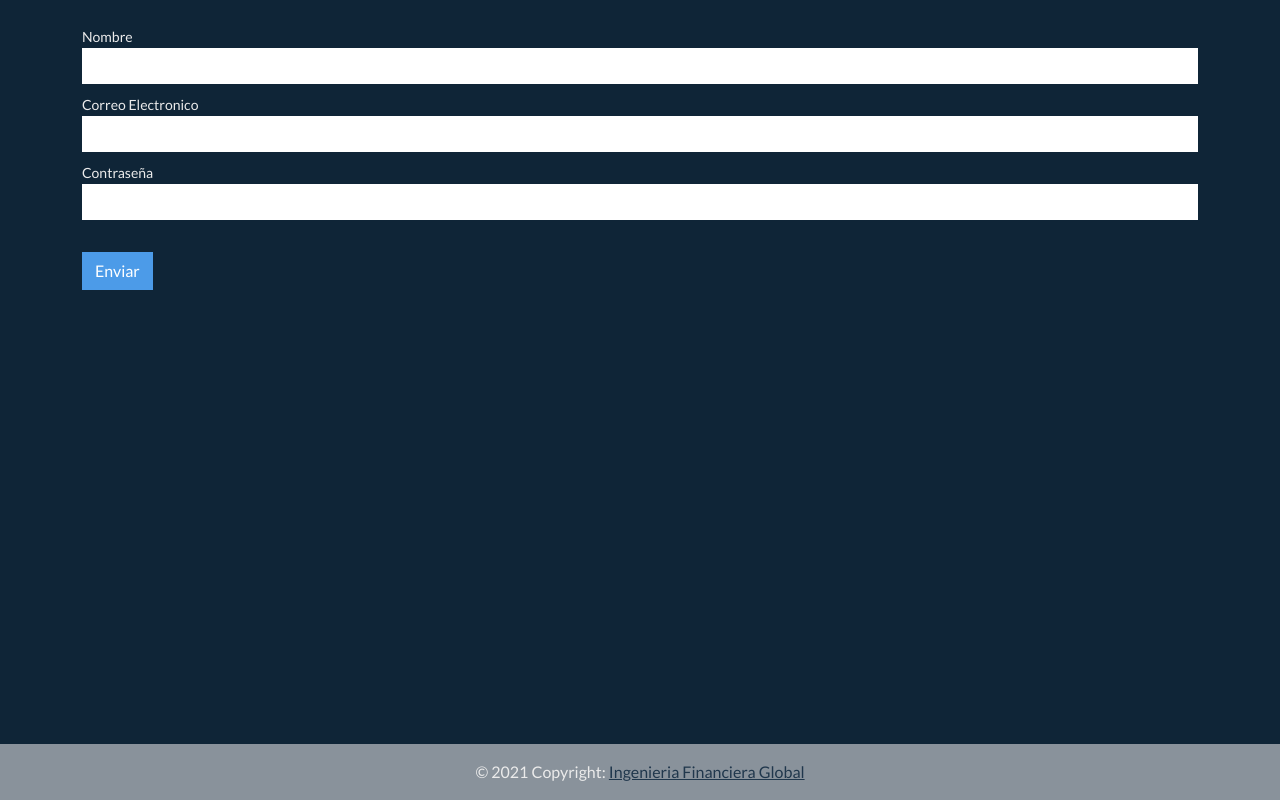
After one commit to elrogerrr/ifglobal_form, a Flask app: page /registro in a window 1280 px wide. The commit adds this page. Run offline with Flask 2, Linux system fonts and the light colour scheme; some libraries are stand-ins or nearby versions.

Commit message:
registro modificacion hasta representacion de bot

```diff
--- a/app.py
+++ b/app.py
@@ -1,5 +1,5 @@
-from re import DEBUG
 from flask import Flask, redirect, url_for, render_template, flash, request
+import forms
 
 app = Flask(__name__)
 
@@ -12,5 +12,18 @@ def index():
 def hello(name=None):
     return render_template('index.html', name=name)
 
+@app.route('/registro', methods=[ 'GET', 'POST' ] )
+def registro():
+    titulo = 'Registro'
+    registro_form  = forms.RegistroForm(request.form)
+    if request.method  == 'POST':
+        print (registro_form.username.data)
+        print (registro_form.email.data)
+        print (registro_form.password.data)
+
+    return render_template('registro.html', titulo = titulo, form = registro_form)
+
+
+
 if __name__ == '__main__':
     app.run(debug=True)
--- /dev/null
+++ b/forms.py
@@ -0,0 +1,7 @@
+from wtforms import Form, StringField, PasswordField
+from wtforms.fields.html5 import EmailField
+
+class RegistroForm(Form):
+    username=StringField('Nombre')
+    email=EmailField('Correo Electronico')
+    password=PasswordField('Contraseña')
--- a/templates/index.html
+++ b/templates/index.html
@@ -2,6 +2,6 @@
 
 {% block content %}
 
-<p>que onda putillos</p>
+<h4>Bienvenido a IFGlobal...</h4>
 
 {% endblock content %}
--- a/templates/layout.html
+++ b/templates/layout.html
@@ -12,7 +12,18 @@
     {% block content %}
 
     {% endblock content %}
-    <script src="https://code.jquery.com/jquery-3.6.0.min.js" integrity="sha256-/xUj+3OJU5yExlq6GSYGSHk7tPXikynS7ogEvDej/m4=" crossorigin="anonymous"></script>
+
+
+    <footer class="bg-light text-center text-lg-start fixed-bottom ">
+        <!-- Copyright -->
+        <div class="text-center p-3" style="background-color: rgba(0, 0, 0, 0.2);">
+          © 2021 Copyright:
+          <a class="text-dark" href="https://ifglobal.mx">Ingenieria Financiera Global</a>
+        </div>
+        <!-- Copyright -->
+      </footer>
+
+<script src="https://code.jquery.com/jquery-3.6.0.min.js" integrity="sha256-/xUj+3OJU5yExlq6GSYGSHk7tPXikynS7ogEvDej/m4=" crossorigin="anonymous"></script>
 <script type='text/javascript' src=" {{ url_for('static', filename='js/jquery.js') }} "></script>
 
 </body>
--- /dev/null
+++ b/templates/macro.html
@@ -0,0 +1,6 @@
+{% macro render_field(field) %}
+
+<td> {{ field.label }} </td>
+<dd> {{ field(**kwargs)|safe }} </dd>
+
+{% endmacro %}
--- /dev/null
+++ b/templates/registro.html
@@ -0,0 +1,40 @@
+{% extends 'layout.html' %}
+
+{% block content %}
+
+    {% from 'macro.html' import render_field %}
+    <div class="container">
+    <div class="row">
+
+        <form action="" name="registro" id="registroForm" method="POST" ><br>
+            <div class="row control-group">
+                <div class="form-group col-xs-12 floating-label-form-group controls">
+                    {{ render_field(form.username , class='form-control' ) }}
+                </div>
+            </div>
+
+            <div class="row control-group">
+                <div class="form-group col-xs-12 floating-label-form-group controls">
+                    {{ render_field(form.email , class='form-control' )}}
+                </div>
+            </div>
+
+            <div class="row control-group">
+                <div class="form-group col-xs-12 floating-label-form-group controls">
+                    {{ render_field(form.password , class='form-control' )}}
+                </div>
+            </div><br>
+
+            <div class="row">
+                <div class="form-group">
+                    <button type="submit" class="btn btn-primary"> Enviar </button>
+                </div>
+            </div>
+
+        </form>
+
+    </div>
+    </div>
+
+
+{% endblock content %}
```
